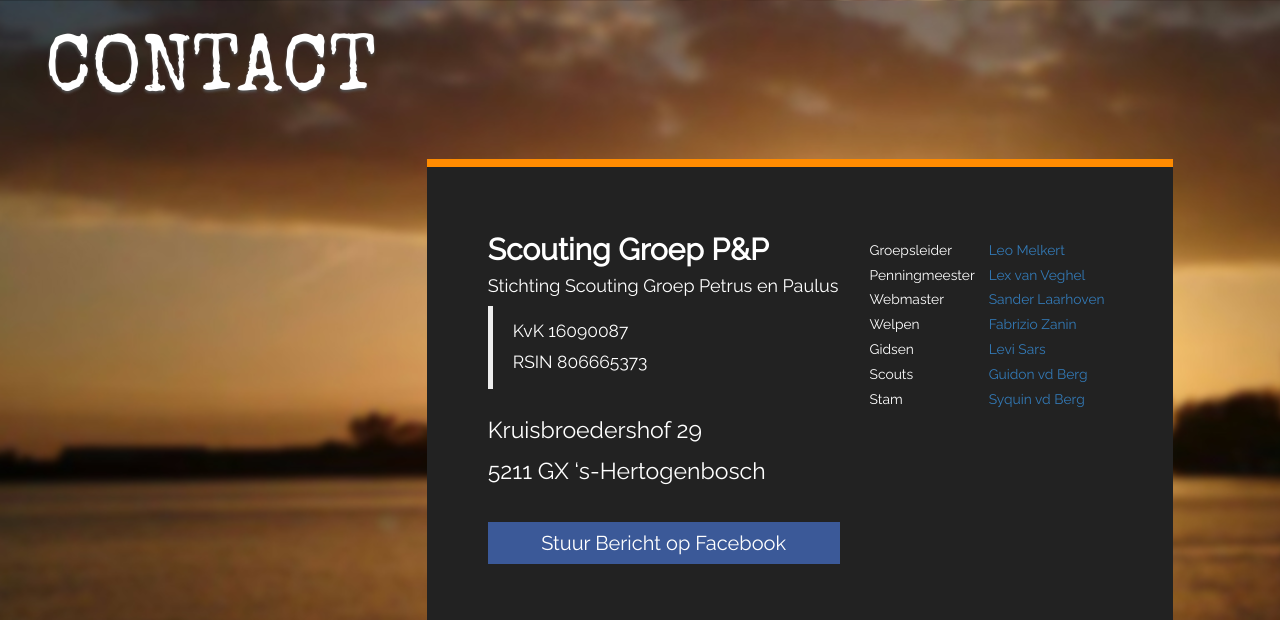
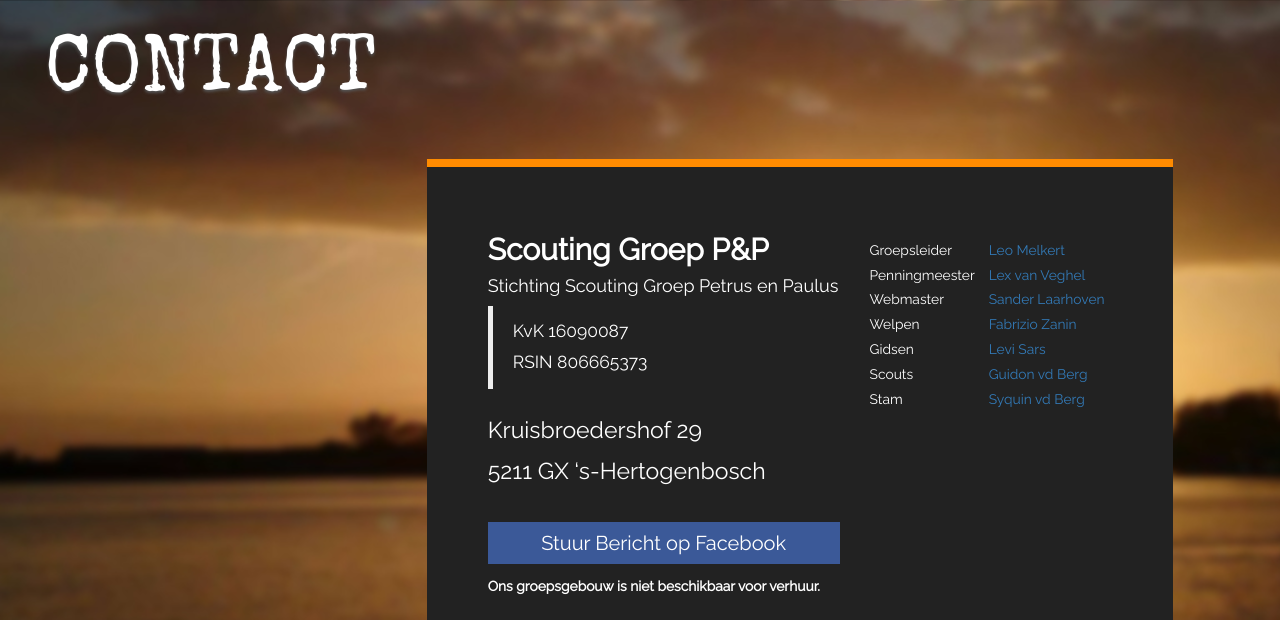
Before and after one commit to nognooitmeegemaakt/website, a Jekyll site: the page built from contact.html, in a window 1280 px wide. Shown: the top 620 px of the page. Built offline with Jekyll 4.4.1, drawn with Linux system fonts in a browser that asks for light colours; some web fonts are replaced; grey boxes are pictures that could not be loaded.

Commit message:
Add notice to contact area.

```diff
--- a/_includes/text/contact-address.md
+++ b/_includes/text/contact-address.md
@@ -8,4 +8,8 @@ RSIN 806665373
 Kruisbroedershof 29
 5211 GX 's-Hertogenbosch
 
-<a class="btn btn-primary btn-fb" href="https://m.me/nognooitmeegemaakt" target="_blank">Stuur Bericht op Facebook</a>
+
+[ Stuur Bericht op Facebook ](https://m.me/nognooitmeegemaakt){:.btn .btn-primary .btn-fb}{:target='_blank_'}
+
+{:.notice}
+**Ons groepsgebouw is niet beschikbaar voor verhuur.**
--- a/_sass/scale.scss
+++ b/_sass/scale.scss
@@ -97,9 +97,11 @@ nav {
 /* Contact page. */
 .contact-mails {
   font-size: 1em;
-
   @media #{$mq-medium} {
     font-size: .6em;
   }
+}
 
+.notice {
+  font-size: .6em !important;
 }
```
Also changed, not shown: _includes/text/contact-about.md (added, +1 -0 lines).
